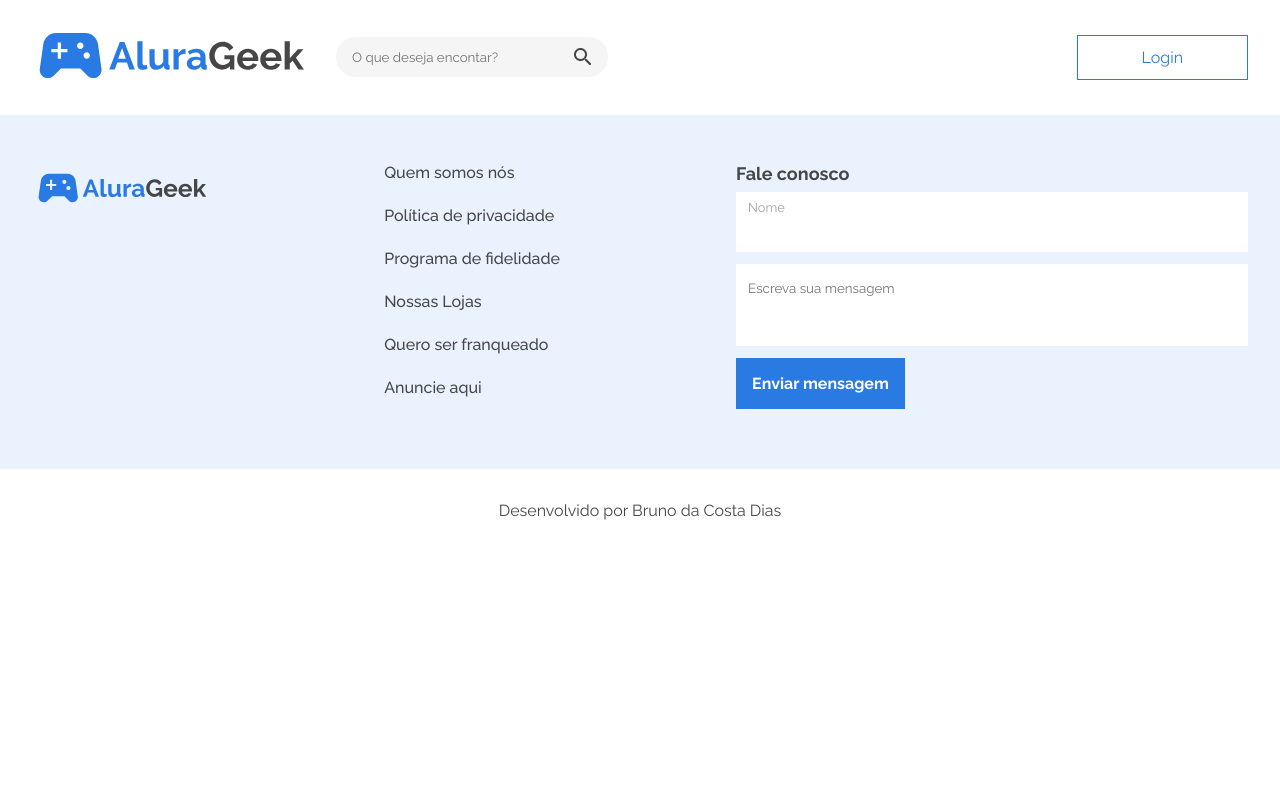
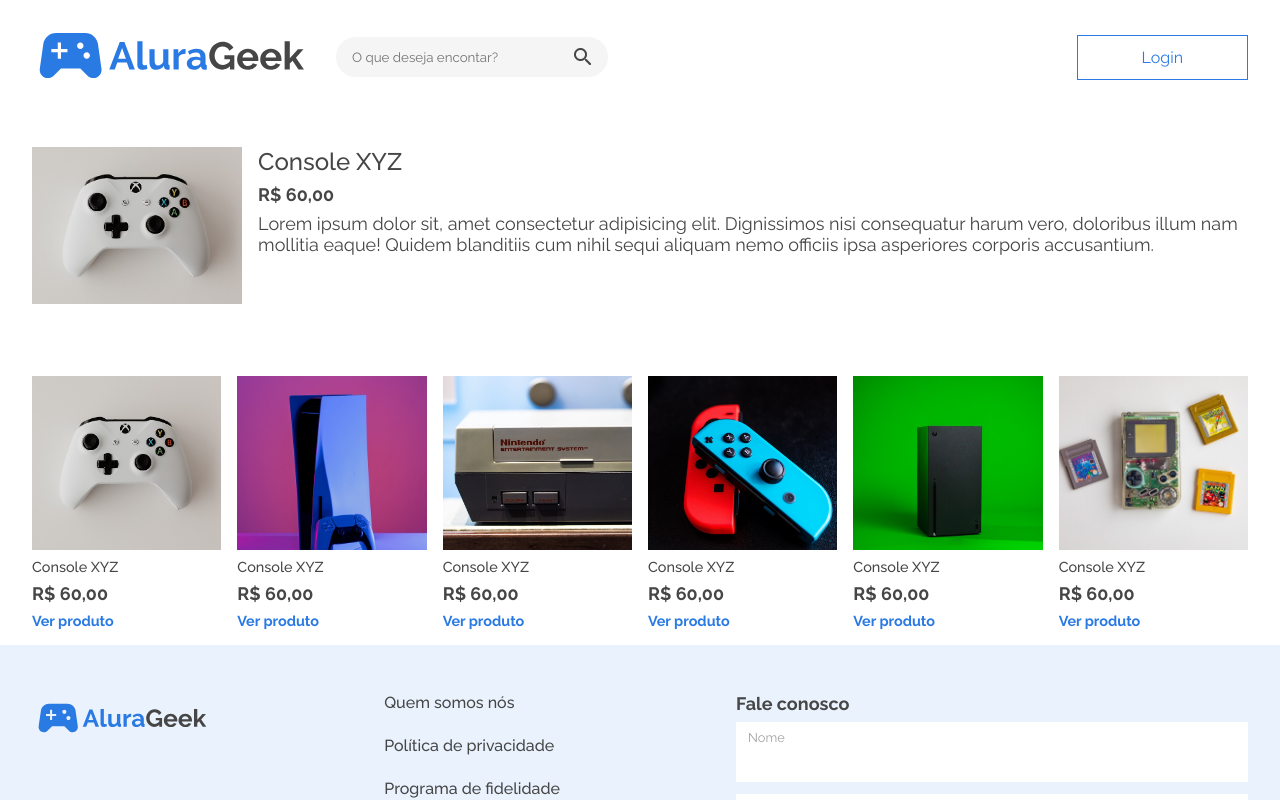
Before and after one commit to bcdias/Alura-geek, a React (Create React App) app: page /produtos/dadosConsoles/0 in a window 1280 px wide. Shown: the top 800 px of the page. Built offline with nearby package versions, Linux system fonts and the light colour scheme.

Commit message:
Conponente página de produtos criado e rota configurada para receber parametros

```diff
--- a/src/components/GlobalStyle.js
+++ b/src/components/GlobalStyle.js
@@ -1,5 +1,5 @@
 import { createGlobalStyle } from "styled-components";
-import { azulConteudo, preto } from "./UI/variaveis";
+import { azulConteudo } from "./UI/variaveis";
 
 export const GlobalStyle = createGlobalStyle`
     *{
--- a/src/components/cardProdutos/index.jsx
+++ b/src/components/cardProdutos/index.jsx
@@ -1,37 +1,14 @@
-import { PersonWorkspace } from "react-bootstrap-icons";
-import styled from "styled-components";
-import { preto } from "../UI/variaveis";
+import { CardContainer, ImgCard, TituloProduto, ValordoProduto, LinkProduto } from "../componentesCardsProdutos"
+import { azulConteudo } from "../UI/variaveis"
+import styled from "styled-components"
+import { Link } from "react-router-dom"
 
-const CardContainer = styled.div`
-    display: flex;
-    flex-direction: column;
-    width 100%;
-`
 
-const ImgCard = styled.img`
-    height: 174px;
-    margin-bottom: 8px;
-    object-fit: cover;
-    width:100%;
-`
-const TituloProduto = styled.h3`
-    color: ${preto};
-    font-size:.9rem;
-    font-weight: 500;
-    margin-bottom: 8px
-`
-
-const ValordoProduto = styled.p`
-    color: ${preto};
-    font-size:1.125rem;
-    font-weight: 700;
-    margin-bottom: 8px
-`
-const LinkProduto = styled.a`
+const BotaoLogin = styled(Link)`
+    border-color:${azulConteudo};
     font-weight: 700;
     font-size:.9rem;
 `
-
 
 const Card = (props) => {
     return (
@@ -39,7 +16,7 @@ const Card = (props) => {
             <ImgCard src={props.img} alt="" />
             <TituloProduto>{props.produto}</TituloProduto>
             <ValordoProduto>{props.valor}</ValordoProduto>
-            <LinkProduto href={props.linkProduto}>Ver produto</LinkProduto>
+            <BotaoLogin to={`/produtos/${props.secao}/${props.id}`} >Ver produto </BotaoLogin>
         </CardContainer>
     )
 }
--- /dev/null
+++ b/src/components/componentesCardsProdutos/index.jsx
@@ -0,0 +1,50 @@
+import styled from "styled-components";
+import { preto } from "../UI/variaveis";
+
+export const CardContainer = styled.div`
+display: flex;
+flex-direction: column;
+width 100%;
+`
+
+export const ImgCard = styled.img`
+height: ${props => props.produtos ? "192px" : "174px"};
+margin-bottom: 8px;
+object-fit: cover;
+width:100%;
+
+@media screen and (min-width: 768px){
+    height: ${props => props.produtos ? "157px" : "174px"};
+    width: ${props => props.produtos ? "254px" : "100%"};
+
+}
+`
+export const TituloProduto = styled.h3`
+color: ${preto};
+font-size:.9rem;
+font-weight: 500;
+margin-bottom: 8px;
+
+@media screen and (min-width: 768px){
+    font-size: ${props => props.produtos ? "1.5rem" : "0.9rem"}
+}
+`
+
+export const ValordoProduto = styled.p`
+color: ${preto};
+font-size:1.125rem;
+font-weight: 700;
+margin-bottom: 8px
+`
+
+export const DescricaoProduto = styled.p`
+color: ${preto};
+font-size:1.125rem;
+font-weight: 400;
+`
+
+
+export const LinkProduto = styled.a`
+font-weight: 700;
+font-size:.9rem;
+`
--- a/src/components/consoles/index.jsx
+++ b/src/components/consoles/index.jsx
@@ -9,7 +9,10 @@ const Consoles = () => {
         <Secao>
             <Container>
                 <CabecalhoSecao titulo="Consoles"></CabecalhoSecao>
-                <ListaCards dados={dadosConsoles} />
+                <ListaCards
+                dados={dadosConsoles}
+                secao={"dadosConsoles"}
+                />
             </Container>
         </Secao>
     )
--- a/src/components/container/index.jsx
+++ b/src/components/container/index.jsx
@@ -9,12 +9,9 @@ const Container = styled.div`
 
 
     @media screen and (min-width: 768px){
-        padding-inline: 32px;
+        padding: ${props => props.produtos ? "0 16px" : "16px 32px"};
     }
 
-    @media screen and (min-width: 1024px){
-        padding-inline: 32px;
-    }
     @media screen and (min-width: 1440px){
         padding-inline: 152px;
     }
--- a/src/components/diversos/index.jsx
+++ b/src/components/diversos/index.jsx
@@ -10,7 +10,10 @@ const Diversos = () => {
         <Secao>
             <Container>
                 <CabecalhoSecao titulo="Diversos"></CabecalhoSecao>
-                <ListaCards dados={dadosDiversos} />
+                <ListaCards
+                dados={dadosDiversos}
+                secao={"dadosDiversos"}
+                />
             </Container>
         </Secao>
     )
--- a/src/components/listaCards/index.jsx
+++ b/src/components/listaCards/index.jsx
@@ -44,10 +44,12 @@ const ListaCards = (props) => {
                 return(
                 <Itens key={index}>
                     <Card
+                        secao={props.secao}
                         img={dados.img}
                         produto={dados.produto}
                         valor={dados.valor}
                         linkProduto={dados.link}
+                        id={index}
                     />
                 </Itens>
                 )
--- /dev/null
+++ b/src/components/paginaProdutos/index.jsx
@@ -0,0 +1,46 @@
+import { DescricaoProduto, ImgCard, TituloProduto, ValordoProduto } from "../componentesCardsProdutos"
+import { Container, Secao } from "../container"
+import styled from "styled-components"
+import { useParams } from "react-router-dom"
+import { dadosStarWars, dadosConsoles, dadosDiversos } from "../../dados/dados-cards"
+import ListaCards from "../listaCards"
+
+
+const ProdutoContainer = styled.div`
+    display: flex;
+    flex-direction: column;
+
+    @media screen and (min-width: 768px){
+        flex-direction: row;
+        padding-left: 32px;
+        margin: 32px 0;
+    }
+
+`
+
+
+const PaginaProdutos = () => {
+    const { secao, id } = useParams();
+    const dados = {
+        dadosStarWars: dadosStarWars,
+        dadosConsoles: dadosConsoles,
+        dadosDiversos: dadosDiversos
+    }
+    return (
+        <Secao>
+            <ProdutoContainer>
+                <ImgCard produtos src={dados[secao][id].img} />
+                <Container produtos>
+                    <TituloProduto produtos>{dados[secao][id].produto}</TituloProduto>
+                    <ValordoProduto>{dados[secao][id].valor}</ValordoProduto>
+                    <DescricaoProduto>Lorem ipsum dolor sit, amet consectetur adipisicing elit. Dignissimos nisi consequatur harum vero, doloribus illum nam mollitia eaque! Quidem blanditiis cum nihil sequi aliquam nemo officiis ipsa asperiores corporis accusantium.</DescricaoProduto>
+                </Container>
+            </ProdutoContainer>
+            <Container>
+                <ListaCards dados={dados[secao]} secao={secao} />
+            </Container>
+        </Secao>
+    )
+}
+
+export default PaginaProdutos
--- a/src/components/star-wars/index.jsx
+++ b/src/components/star-wars/index.jsx
@@ -10,7 +10,10 @@ const StarWars = () => {
         <Secao>
             <Container>
                 <CabecalhoSecao titulo="Star Wars"></CabecalhoSecao>
-                <ListaCards dados={dadosStarWars} />
+                <ListaCards
+                dados={dadosStarWars}
+                secao={"dadosStarWars"}
+                />
             </Container>
         </Secao>
     )
--- a/src/routes.js
+++ b/src/routes.js
@@ -1,5 +1,6 @@
 import {Routes, Route} from "react-router-dom"
 import FormularioLogin from "./components/formularioLogin";
+import PaginaProdutos from "./components/paginaProdutos";
 import Principal from "./components/principal";
 
 
@@ -8,6 +9,7 @@ const Router = () => {
         <Routes>
             <Route path="/" element={<Principal />} ></Route>
             <Route path="/login" element={<FormularioLogin />} ></Route>
+            <Route path="/produtos/:secao/:id" element={<PaginaProdutos />} ></Route>
         </Routes>
     )
 }
```
